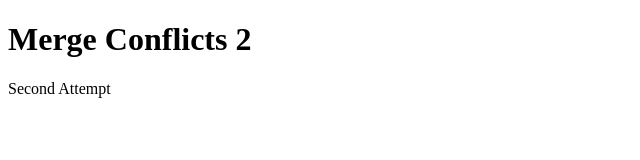
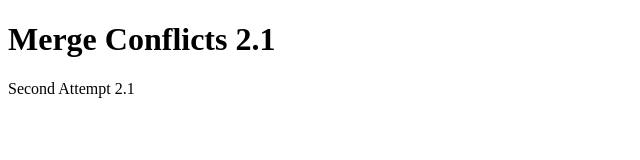
Before and after one commit to alman92/MC2, a plain HTML site: page index.html in a window 1280 px wide. Shown: the full height of the page, 0-640 px from the left. Drawn offline with Linux system fonts and the light colour scheme.

Commit message:
made secondary changes

```diff
--- a/index.html
+++ b/index.html
@@ -5,7 +5,7 @@
     <title></title>
   </head>
   <body>
-    <h1>Merge Conflicts 2</h1>
-    <p>Second Attempt</p>
+    <h1>Merge Conflicts 2.1</h1>
+    <p>Second Attempt 2.1</p>
   </body>
 </html>
```
